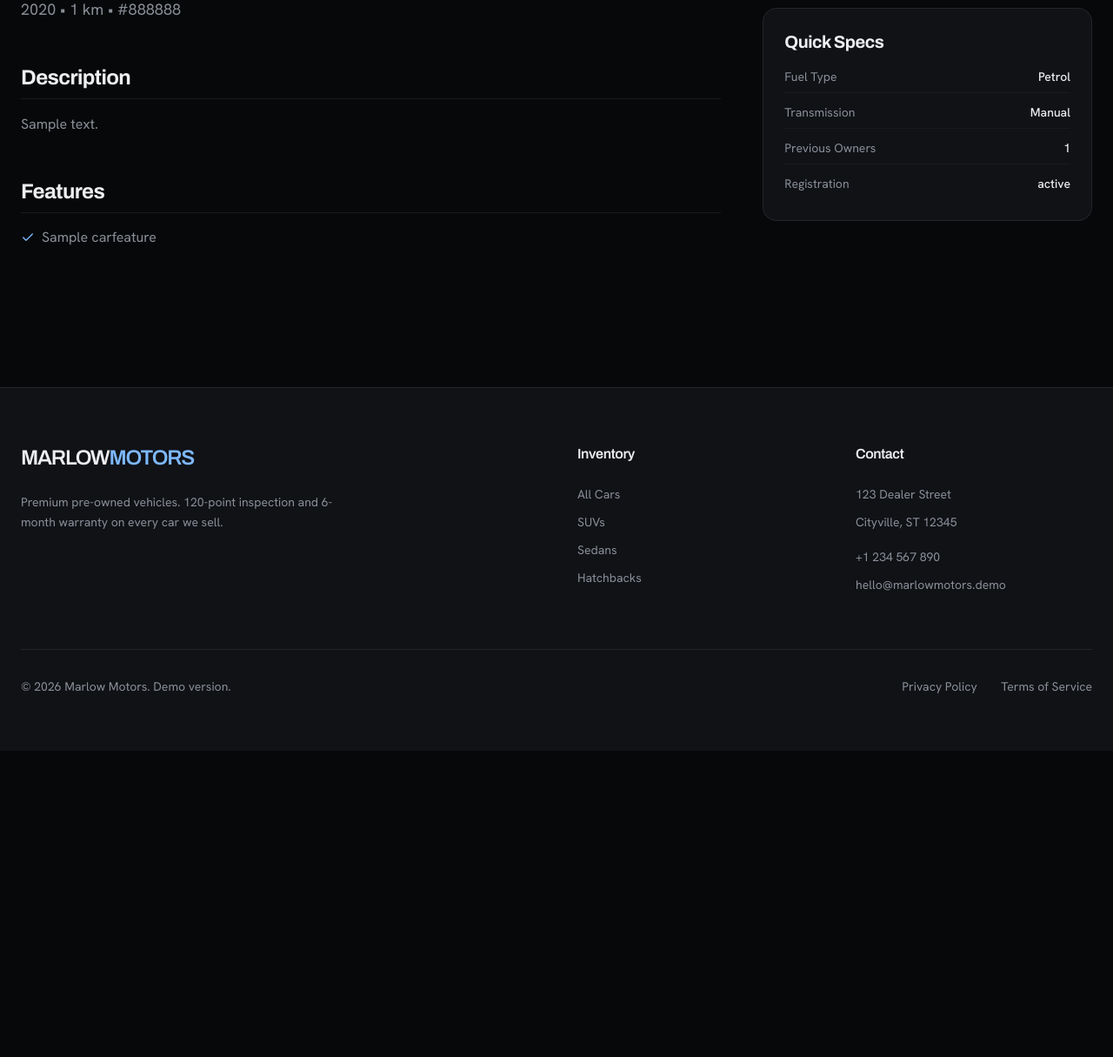
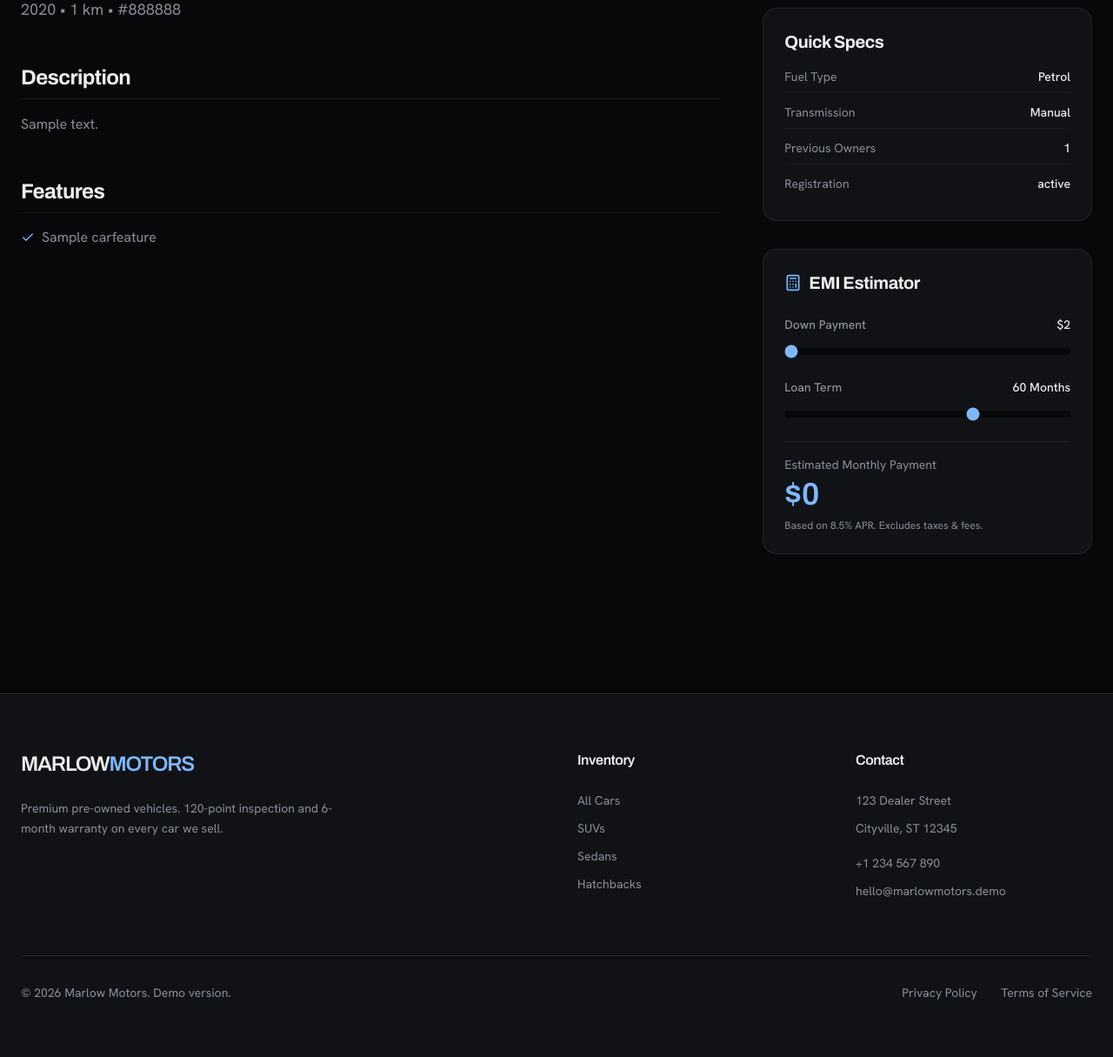
Before and after one commit to jaineesh-kumar/car_dealership, a Django app: a page that uses templates/inventory/detail.html in a window 1280 px wide. Shown: the part 773-1988 px from the top of the page at 87% size. Before the commit the page ends 1570 px from the top, so only its background shows below. Run offline with Django 4.2, Linux system fonts and the light colour scheme; tables that the repository leaves empty hold one stand-in row (values such as "Sample post"); grey boxes marked "Sample" are stand-in pictures.

Commit message:
Phase 4: Leads & missing Phase 3 items (EMI, Similar cars, Honeypots)

```diff
--- a/apps/inventory/views.py
+++ b/apps/inventory/views.py
@@ -31,3 +31,10 @@ class CarDetailView(DetailView):
 
     def get_queryset(self):
         return Car.objects.filter(status='published')
+
+    def get_context_data(self, **kwargs):
+        context = super().get_context_data(**kwargs)
+        context['similar_cars'] = Car.objects.filter(
+            brand=self.object.brand, status='published'
+        ).exclude(id=self.object.id)[:4]
+        return context
--- a/templates/inventory/detail.html
+++ b/templates/inventory/detail.html
@@ -108,6 +108,9 @@
                     <h3 class="text-2xl font-heading mb-6">Interested?</h3>
                     <form action="{% url 'submit_enquiry' car.id %}" method="POST" class="space-y-4">
                         {% csrf_token %}
+                        <!-- Honeypot -->
+                        <input type="text" name="website_url" style="display:none" tabindex="-1" autocomplete="off">
+
                         <div>
                             <input type="text" name="name" required class="form-input" placeholder="Your Name">
                         </div>
@@ -153,9 +156,78 @@
                         </div>
                     </div>
                 </div>
+
+                <!-- EMI Estimator -->
+                <div class="bg-surface p-6 rounded-2xl border border-border" x-data="{
+                    price: {{ car.price }},
+                    downPayment: Math.round({{ car.price }} * 0.2),
+                    months: 60,
+                    interestRate: 8.5,
+                    get emi() {
+                        const principal = this.price - this.downPayment;
+                        if (principal <= 0) return 0;
+                        const r = (this.interestRate / 100) / 12;
+                        const n = this.months;
+                        if (r === 0) return Math.round(principal / n);
+                        const result = (principal * r * Math.pow(1 + r, n)) / (Math.pow(1 + r, n) - 1);
+                        return Math.round(result);
+                    }
+                }">
+                    <h3 class="text-xl font-heading mb-6 flex items-center"><i data-lucide="calculator" class="w-5 h-5 mr-2 text-accent"></i> EMI Estimator</h3>
+
+                    <div class="space-y-5">
+                        <div>
+                            <label class="form-label flex justify-between">
+                                Down Payment
+                                <span class="text-text font-medium" x-text="'$' + downPayment.toLocaleString()"></span>
+                            </label>
+                            <input type="range" x-model="downPayment" min="0" :max="price" step="1000" class="w-full accent-accent bg-[#07080A] rounded-lg appearance-none h-2">
+                        </div>
+
+                        <div>
+                            <label class="form-label flex justify-between">
+                                Loan Term
+                                <span class="text-text font-medium" x-text="months + ' Months'"></span>
+                            </label>
+                            <input type="range" x-model="months" min="12" max="84" step="12" class="w-full accent-accent bg-[#07080A] rounded-lg appearance-none h-2">
+                        </div>
+
+                        <div class="pt-4 border-t border-border mt-2">
+                            <div class="text-sm text-muted mb-1">Estimated Monthly Payment</div>
+                            <div class="text-4xl font-heading text-accent tabular-nums" x-text="'$' + emi.toLocaleString()"></div>
+                            <div class="text-xs text-muted mt-2">Based on <span x-text="interestRate"></span>% APR. Excludes taxes & fees.</div>
+                        </div>
+                    </div>
+                </div>
             </div>
         </div>
     </div>
+
+    <!-- Similar Cars -->
+    {% if similar_cars %}
+    <div class="mt-24">
+        <h2 class="text-3xl font-heading mb-8 border-b border-border pb-4">You might also like</h2>
+        <div class="grid grid-cols-1 md:grid-cols-2 lg:grid-cols-4 gap-6">
+            {% for sim_car in similar_cars %}
+            <a href="{% url 'car_detail' sim_car.slug %}" class="card group block hover:border-muted transition-colors relative">
+                <div class="aspect-[4/3] bg-surface relative overflow-hidden">
+                    {% if sim_car.images.first %}
+                    <img src="{{ sim_car.images.first.image.url }}" alt="{{ sim_car.title }}" class="object-cover w-full h-full group-hover:scale-105 transition-transform duration-700">
+                    {% else %}
+                    <div class="w-full h-full flex items-center justify-center bg-[#101216]">No Image</div>
+                    {% endif %}
+                    <div class="absolute top-3 left-3">
+                        <span class="badge backdrop-blur-md bg-surface/80">${{ sim_car.price }}</span>
+                    </div>
+                </div>
+                <div class="p-5">
+                    <h3 class="text-lg font-heading group-hover:text-accent transition-colors truncate">{{ sim_car.title }}</h3>
+                </div>
+            </a>
+            {% endfor %}
+        </div>
+    </div>
+    {% endif %}
 </div>
 {% endblock %}
 
--- a/templates/leads/sell.html
+++ b/templates/leads/sell.html
@@ -22,6 +22,8 @@
     <div class="bg-surface p-8 md:p-12 rounded-2xl border border-border">
         <form method="POST" action="{% url 'sell_trade' %}">
             {% csrf_token %}
+            <!-- Honeypot -->
+            <input type="text" name="website_url" style="display:none" tabindex="-1" autocomplete="off">
 
             <h3 class="text-2xl font-heading mb-8 border-b border-border pb-4">Personal Details</h3>
             <div class="grid grid-cols-1 md:grid-cols-2 gap-6 mb-10">
```
Also changed, not shown: apps/leads/views.py (+8 -0 lines).
